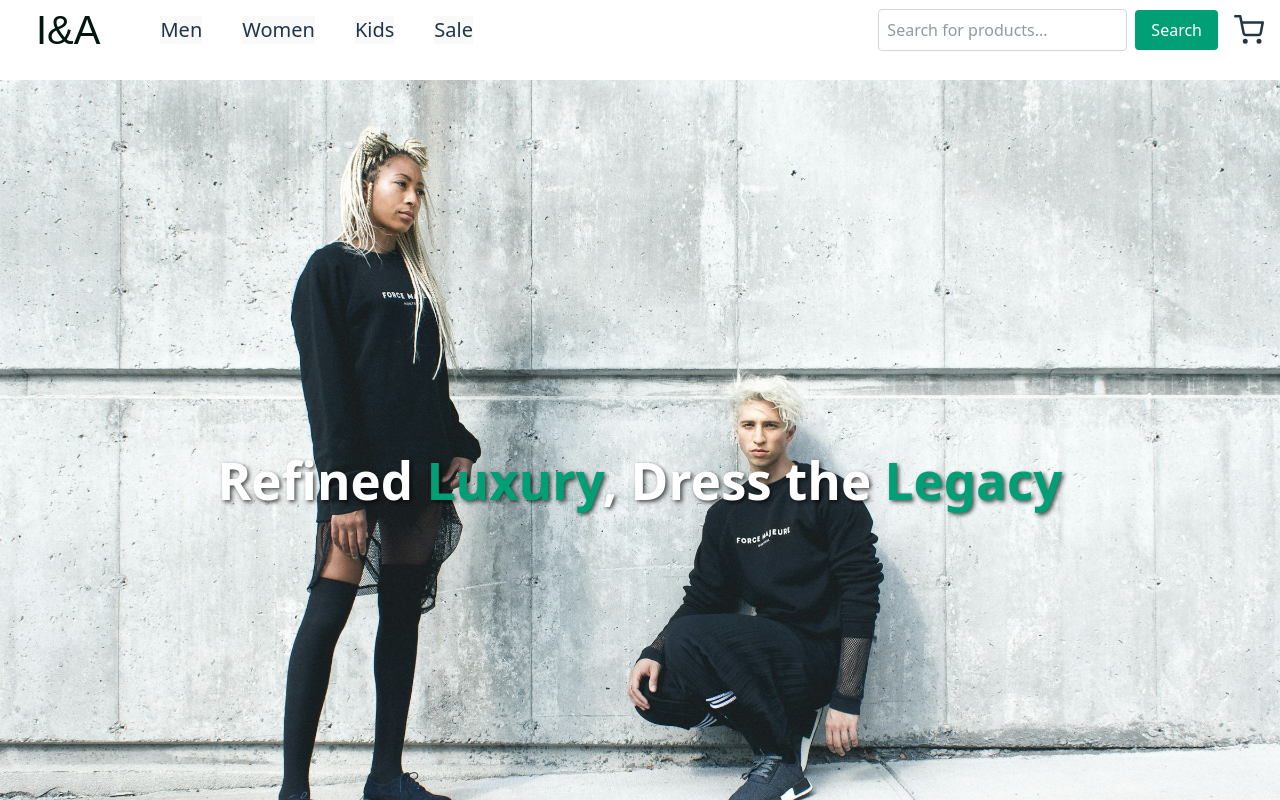
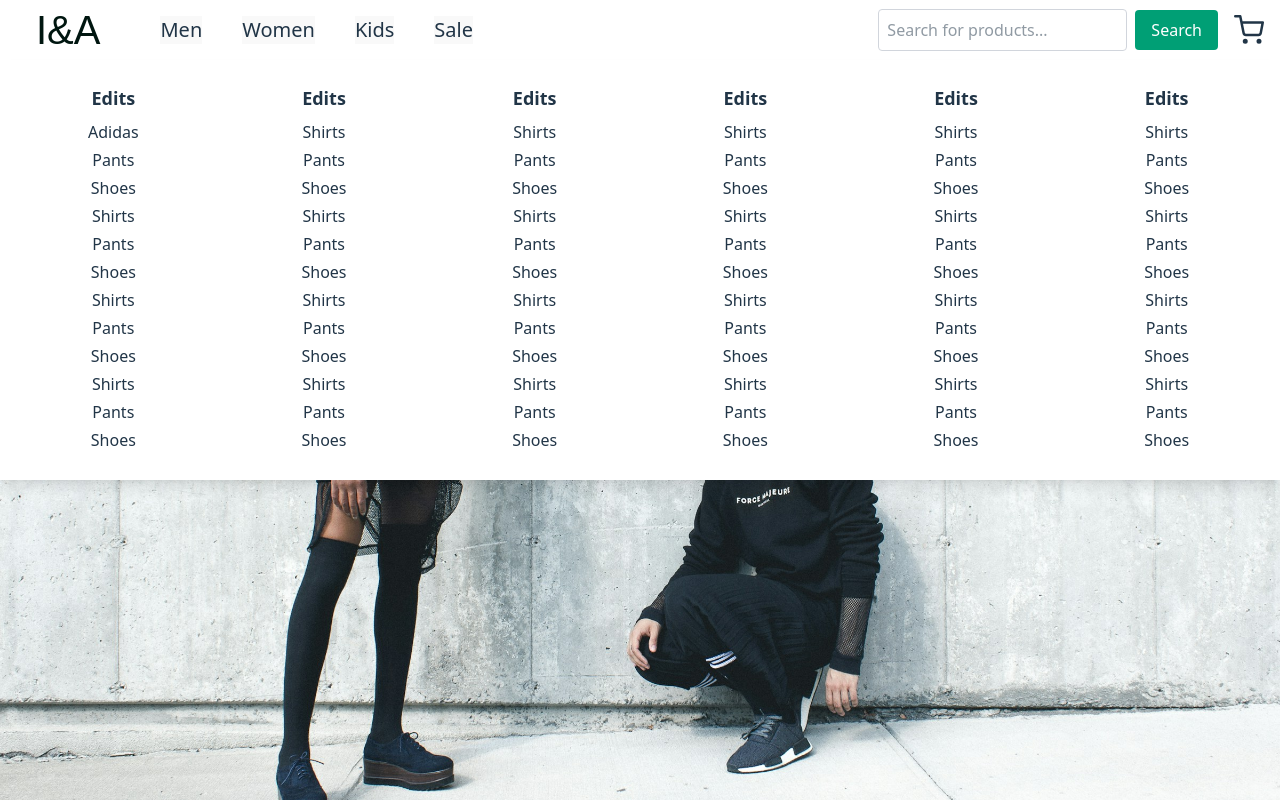
Before and after one commit to DawidP2001/Online-Retail-Store, a React (Vite) app in the folder client/: page / in a window 1280 px wide. Both pictures are taken after a click on the button "Women". Shown: the top 800 px of the page. Built offline with nearby package versions, Linux system fonts and the light colour scheme.

Commit message:
Added the megamenu

```diff
--- a/client/src/App.tsx
+++ b/client/src/App.tsx
@@ -5,21 +5,31 @@
 import { BrowserRouter as Router, Routes, Route } from 'react-router-dom'
 import Navbar from './components/Navbar/Navbar'
 import Homepage from './Pages/Homepage'
-import Productpage from './Pages/ProductPage'
-
+import Productpage from './Pages/Productpage'
 import './App.css'
 import Footer from './components/Footer/Footer'
+import React from 'react'
+import MegaMenu from './components/Navbar/Desktop/MegaMenu'
 
 function App() {
+const [isMegaMenuOpen, setIsMegaMenuOpen] = React.useState(false);
+const [megaMenuSection, setMegaMenuSection] = React.useState<'mens' | 'womens' | 'kids' | 'sale'>('mens');
+
+const handleCloseMegaMenu = () => {
+    if (isMegaMenuOpen) setIsMegaMenuOpen(false);
+  };
 
   return (
     <Router>
-      <Navbar />
-      <Routes>
-        <Route path="/" element={<Homepage />} />
-        <Route path="/Productpage" element={<Productpage />} />
-      </Routes>
-      <Footer />
+      <div onClick={handleCloseMegaMenu}>
+        <Navbar setIsMegaMenuOpen={setIsMegaMenuOpen} setMegaMenuSection={setMegaMenuSection}/>
+        {isMegaMenuOpen ? <MegaMenu section={megaMenuSection}/> : null}
+        <Routes>
+          <Route path="/" element={<Homepage />} />
+          <Route path="/Productpage" element={<Productpage />} />
+        </Routes>
+        <Footer />
+      </div>
     </Router>
   )
 }
--- a/client/src/Pages/Homepage.tsx
+++ b/client/src/Pages/Homepage.tsx
@@ -74,7 +74,7 @@ const brandCard = <BrandCard
   return (
     <div className="homepage w-screen">
         <div
-            className="hero-page w-full h-screen mt-20 flex items-center justify-center bg-fixed px-4"
+            className="hero-page w-full h-screen mt-10 flex items-center justify-center bg-fixed px-4"
             style={{ backgroundImage: "url('/hero3.jpg')", backgroundSize: "cover" }}
         >
             <h1
--- a/client/src/components/Navbar/Desktop/MegaMenu.tsx
+++ b/client/src/components/Navbar/Desktop/MegaMenu.tsx
@@ -1,40 +1,63 @@
-const MegaMenu = () => {
+type MegaMenuProps = {
+    section: 'mens' | 'womens' | 'kids' | 'sale';
+    className?: string;
+};
+
+// This contains the data for each section of the mega menu
+const menuData = {
+    mens: {
+        column1: {Title: "Edits", items: ["Nike", "Pants", "Shoes", "Shirts", "Pants", "Shoes", "Shirts", "Pants", "Shoes", "Shirts", "Pants", "Shoes"] },
+        column2: {Title: "Edits", items: ["Shirts", "Pants", "Shoes", "Shirts", "Pants", "Shoes", "Shirts", "Pants", "Shoes", "Shirts", "Pants", "Shoes"] },
+        column3: {Title: "Edits", items: ["Shirts", "Pants", "Shoes", "Shirts", "Pants", "Shoes", "Shirts", "Pants", "Shoes", "Shirts", "Pants", "Shoes"] },
+        column4: {Title: "Edits", items: ["Shirts", "Pants", "Shoes", "Shirts", "Pants", "Shoes", "Shirts", "Pants", "Shoes", "Shirts", "Pants", "Shoes"] },
+        column5: {Title: "Edits", items: ["Shirts", "Pants", "Shoes", "Shirts", "Pants", "Shoes", "Shirts", "Pants", "Shoes", "Shirts", "Pants", "Shoes"] },
+        column6: {Title: "Edits", items: ["Shirts", "Pants", "Shoes", "Shirts", "Pants", "Shoes", "Shirts", "Pants", "Shoes", "Shirts", "Pants", "Shoes"] }
+    },
+
+    womens: {
+        column1: {Title: "Edits", items: ["Adidas", "Pants", "Shoes", "Shirts", "Pants", "Shoes", "Shirts", "Pants", "Shoes", "Shirts", "Pants", "Shoes"] },
+        column2: {Title: "Edits", items: ["Shirts", "Pants", "Shoes", "Shirts", "Pants", "Shoes", "Shirts", "Pants", "Shoes", "Shirts", "Pants", "Shoes"] },
+        column3: {Title: "Edits", items: ["Shirts", "Pants", "Shoes", "Shirts", "Pants", "Shoes", "Shirts", "Pants", "Shoes", "Shirts", "Pants", "Shoes"] },
+        column4: {Title: "Edits", items: ["Shirts", "Pants", "Shoes", "Shirts", "Pants", "Shoes", "Shirts", "Pants", "Shoes", "Shirts", "Pants", "Shoes"] },
+        column5: {Title: "Edits", items: ["Shirts", "Pants", "Shoes", "Shirts", "Pants", "Shoes", "Shirts", "Pants", "Shoes", "Shirts", "Pants", "Shoes"] },
+        column6: {Title: "Edits", items: ["Shirts", "Pants", "Shoes", "Shirts", "Pants", "Shoes", "Shirts", "Pants", "Shoes", "Shirts", "Pants", "Shoes"] }
+    },
+    kids: {
+        column1: {Title: "Edits", items: ["Zeus", "Pants", "Shoes", "Shirts", "Pants", "Shoes", "Shirts", "Pants", "Shoes", "Shirts", "Pants", "Shoes"] },
+        column2: {Title: "Edits", items: ["Shirts", "Pants", "Shoes", "Shirts", "Pants", "Shoes", "Shirts", "Pants", "Shoes", "Shirts", "Pants", "Shoes"] },
+        column3: {Title: "Edits", items: ["Shirts", "Pants", "Shoes", "Shirts", "Pants", "Shoes", "Shirts", "Pants", "Shoes", "Shirts", "Pants", "Shoes"] },
+        column4: {Title: "Edits", items: ["Shirts", "Pants", "Shoes", "Shirts", "Pants", "Shoes", "Shirts", "Pants", "Shoes", "Shirts", "Pants", "Shoes"] },
+        column5: {Title: "Edits", items: ["Shirts", "Pants", "Shoes", "Shirts", "Pants", "Shoes", "Shirts", "Pants", "Shoes", "Shirts", "Pants", "Shoes"] },
+        column6: {Title: "Edits", items: ["Shirts", "Pants", "Shoes", "Shirts", "Pants", "Shoes", "Shirts", "Pants", "Shoes", "Shirts", "Pants", "Shoes"] }
+     },
+    sale: {
+        column1: {Title: "Edits", items: ["Appolo", "Pants", "Shoes", "Shirts", "Pants", "Shoes", "Shirts", "Pants", "Shoes", "Shirts", "Pants", "Shoes"] },
+        column2: {Title: "Edits", items: ["Shirts", "Pants", "Shoes", "Shirts", "Pants", "Shoes", "Shirts", "Pants", "Shoes", "Shirts", "Pants", "Shoes"] },
+        column3: {Title: "Edits", items: ["Shirts", "Pants", "Shoes", "Shirts", "Pants", "Shoes", "Shirts", "Pants", "Shoes", "Shirts", "Pants", "Shoes"] },
+        column4: {Title: "Edits", items: ["Shirts", "Pants", "Shoes", "Shirts", "Pants", "Shoes", "Shirts", "Pants", "Shoes", "Shirts", "Pants", "Shoes"] },
+        column5: {Title: "Edits", items: ["Shirts", "Pants", "Shoes", "Shirts", "Pants", "Shoes", "Shirts", "Pants", "Shoes", "Shirts", "Pants", "Shoes"] },
+        column6: {Title: "Edits", items: ["Shirts", "Pants", "Shoes", "Shirts", "Pants", "Shoes", "Shirts", "Pants", "Shoes", "Shirts", "Pants", "Shoes"] }
+     },
+}
+
+const MegaMenu: React.FC<MegaMenuProps> = ({ section, className }) => {
+    console.log("MegaMenu section:", section); // Debugging line to check the section prop
     return (
-        <div className="absolute top-full left-0 w-full bg-white shadow-lg p-6 grid grid-cols-4 gap-6">
-        <div>
-            <h3 className="text-lg font-semibold mb-2">Category 1</h3>
-            <ul className="space-y-1">
-            <li><a href="#" className="hover:underline">Subcategory 1</a></li>
-            <li><a href="#" className="hover:underline">Subcategory 2</a></li>
-            <li><a href="#" className="hover:underline">Subcategory 3</a></li>
-            </ul>
+        <div className={`mega-menu fixed top-15 left-0 w-full bg-white shadow-lg z-50${className ? ` ${className}` : ''}`}>
+            <div className="max-w-7xl mx-auto px-4 py-6 grid grid-cols-6 gap-4">
+                {Object.entries(menuData[section]).map(([columnKey, columnData]) => (
+                    <div key={columnKey}>
+                        <h3 className="text-lg font-semibold mb-2">{columnData.Title}</h3>
+                        <ul>
+                            {columnData.items.map((item, index) => (
+                                <li key={index} className="mb-1 hover:underline cursor-pointer">{item}</li>
+                            ))}
+                        </ul>
+                    </div>
+                ))}
+            </div>
         </div>
-        <div>
-            <h3 className="text-lg font-semibold mb-2">Category 2</h3>
-            <ul className="space-y-1">
-            <li><a href="#" className="hover:underline">Subcategory 1</a></li>
-            <li><a href="#" className="hover:underline">Subcategory 2</a></li>
-            <li><a href="#" className="hover:underline">Subcategory 3</a></li>
-            </ul>
-        </div>
-        <div>
-            <h3 className="text-lg font-semibold mb-2">Category 3</h3>
-            <ul className="space-y-1">
-            <li><a href="#" className="hover:underline">Subcategory 1</a></li>
-            <li><a href="#" className="hover:underline">Subcategory 2</a></li>
-            <li><a href="#" className="hover:underline">Subcategory 3</a></li>
-            </ul>
-        </div>
-        <div>
-            <h3 className="text-lg font-semibold mb-2">Category 4</h3>
-            <ul className="space-y-1">
-            <li><a href="#" className="hover:underline">Subcategory 1</a></li>
-            <li><a href="#" className="hover:underline">Subcategory 2</a></li>
-            <li><a href="#" className="hover:underline">Subcategory 3</a></li>
-            </ul>
-        </div>
-        </div>
-    )
+    );
 };
 
 export default MegaMenu;
--- a/client/src/components/Navbar/Desktop/Navbar-desktop.tsx
+++ b/client/src/components/Navbar/Desktop/Navbar-desktop.tsx
@@ -2,24 +2,28 @@ import React from 'react';
 import Logo from '../../Symbols/Logo';
 import { FiShoppingCart } from 'react-icons/fi';
 import SearchBar from '../Search-bar';
-import MegaMenu from './MegaMenu';
 
-const Navbar: React.FC = () => {
-  const [isMegaMenuOpen, setIsMegaMenuOpen] = React.useState(false);
-  //const [megaMenuCategory, setMegaMenuCategory] = React.useState<string | null>('men');
+type NavbarProps = {
+  setIsMegaMenuOpen: React.Dispatch<React.SetStateAction<boolean>>;
+  setMegaMenuSection: React.Dispatch<React.SetStateAction<'mens' | 'womens' | 'kids' | 'sale'>>;
+};
+
+const Navbar: React.FC<NavbarProps> = ({ setIsMegaMenuOpen, setMegaMenuSection }) => {
 
   return (
-    <nav className="hidden md:flex navbar-desktop w-full h-auto navbar-colour absolute top-0 left-0 z-50 items-center justify-between px-4">
+    <nav
+      className="hidden fixed top-0 md:flex navbar-desktop w-full h-auto navbar-colour absolute top-0 left-0 z-50 items-center justify-between px-4"
+      onClick={e => e.stopPropagation()} // Prevent closing mega menu when clicking inside navbar
+    >
       <div className='flex'>
         <a href="/"><Logo size={40} className="cursor-pointer px-5" /></a>
         <div className='flex justify-start items-center space-x-10 mx-10'>
-          <button onClick={() => setIsMegaMenuOpen(true)}><p className='text-xl hover:underline'>Men</p></button>
-          <button onClick={() => setIsMegaMenuOpen(true)}><p className='text-xl hover:underline'>Women</p></button>
-          <button onClick={() => setIsMegaMenuOpen(true)}><p className='text-xl hover:underline'>Kids</p></button>
-          <button onClick={() => setIsMegaMenuOpen(true)}><p className='text-xl hover:underline'>Sale</p></button>
+          <button onClick={() => {setIsMegaMenuOpen(true);setMegaMenuSection('mens');}}><p className='text-xl hover:underline'>Men</p></button>
+          <button onClick={() => {setIsMegaMenuOpen(true);setMegaMenuSection('womens');}}><p className='text-xl hover:underline'>Women</p></button>
+          <button onClick={() => {setIsMegaMenuOpen(true);setMegaMenuSection('kids');}}><p className='text-xl hover:underline'>Kids</p></button>
+          <button onClick={() => {setIsMegaMenuOpen(true);setMegaMenuSection('sale');}}><p className='text-xl hover:underline'>Sale</p></button>
         </div>
       </div>
-      {isMegaMenuOpen ? <MegaMenu /> : null}
       <div className='flex items-center space-x-4'>
         <SearchBar placeholder='Search for products...' onSearch={() => {}} /> {/* Placeholder for search functionality */}
         <FiShoppingCart size={30} className="color-text cursor-pointer hover-highlight transition duration-300" />
--- a/client/src/components/Navbar/Navbar.tsx
+++ b/client/src/components/Navbar/Navbar.tsx
@@ -1,12 +1,18 @@
 import NavbarDesktop from "./Desktop/Navbar-desktop";
 import NavbarMobile from "./Mobile/Navbar-mobile";
 
-const Navbar: React.FC = () => {
+type NavbarProps = {
+  setIsMegaMenuOpen: React.Dispatch<React.SetStateAction<boolean>>;
+  setMegaMenuSection: React.Dispatch<React.SetStateAction<'mens' | 'womens' | 'kids' | 'sale'>>;
+};
+
+const Navbar: React.FC<NavbarProps> = ({ setIsMegaMenuOpen, setMegaMenuSection }) => {
   return (
     <>
-      <NavbarDesktop />
+      <NavbarDesktop setIsMegaMenuOpen={setIsMegaMenuOpen} setMegaMenuSection={setMegaMenuSection}/>
       <NavbarMobile />
     </>
   );
 };
+
 export default Navbar;
```
